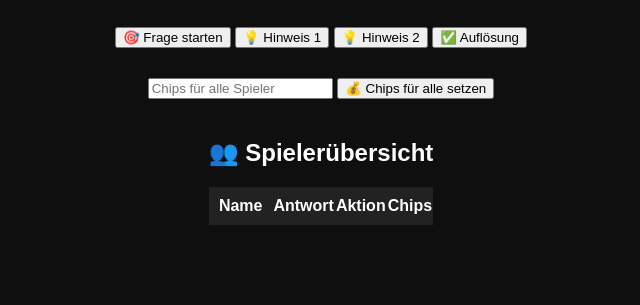
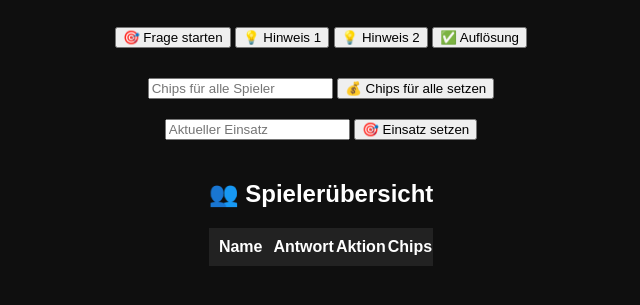
Before and after one commit to Flasche999/Quizpoker, a website: page admin.html in a window 1280 px wide. Shown: the part 101-406 px from the top of the page, without its empty margins (319-959 px from the left). Drawn offline with nearby package versions, Linux system fonts and the light colour scheme; no server answers.

Commit message:
Update admin.html

```diff
--- a/admin.html
+++ b/admin.html
@@ -18,10 +18,14 @@
     <button class="admin" onclick="zeigeAufloesung()">✅ Auflösung</button>
   </div>
 
-  <!-- Chips für ALLE Spieler setzen -->
   <div style="margin-top: 30px;">
     <input type="number" id="chipsFeld" placeholder="Chips für alle Spieler" />
     <button onclick="setzeChipsFürAlle()">💰 Chips für alle setzen</button>
+  </div>
+
+  <div style="margin-top: 20px;">
+    <input type="number" id="einsatzFeld" placeholder="Aktueller Einsatz" />
+    <button onclick="setzeEinsatz()">🎯 Einsatz setzen</button>
   </div>
 
   <h2 style="margin-top: 40px;">👥 Spielerübersicht</h2>
@@ -74,6 +78,15 @@
       socket.emit("setAllChips", betrag);
     }
 
+    function setzeEinsatz() {
+      const betrag = parseInt(document.getElementById("einsatzFeld").value);
+      if (isNaN(betrag) || betrag < 0) {
+        alert("Bitte gültigen Einsatz eingeben.");
+        return;
+      }
+      socket.emit("setEinsatz", betrag);
+    }
+
     socket.on('updateSpieler', (spieler) => {
       if (spieler.disconnect) {
         delete spielerDaten[spieler.id];
```
